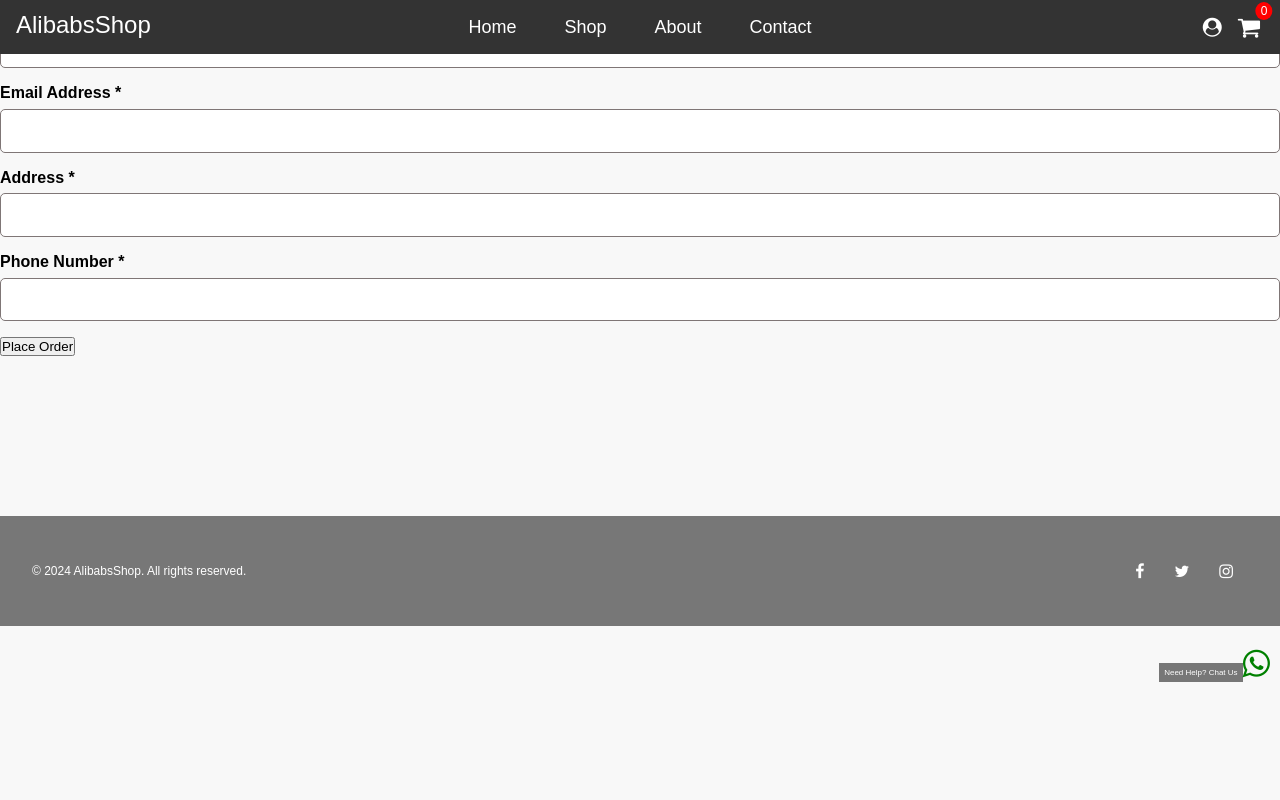
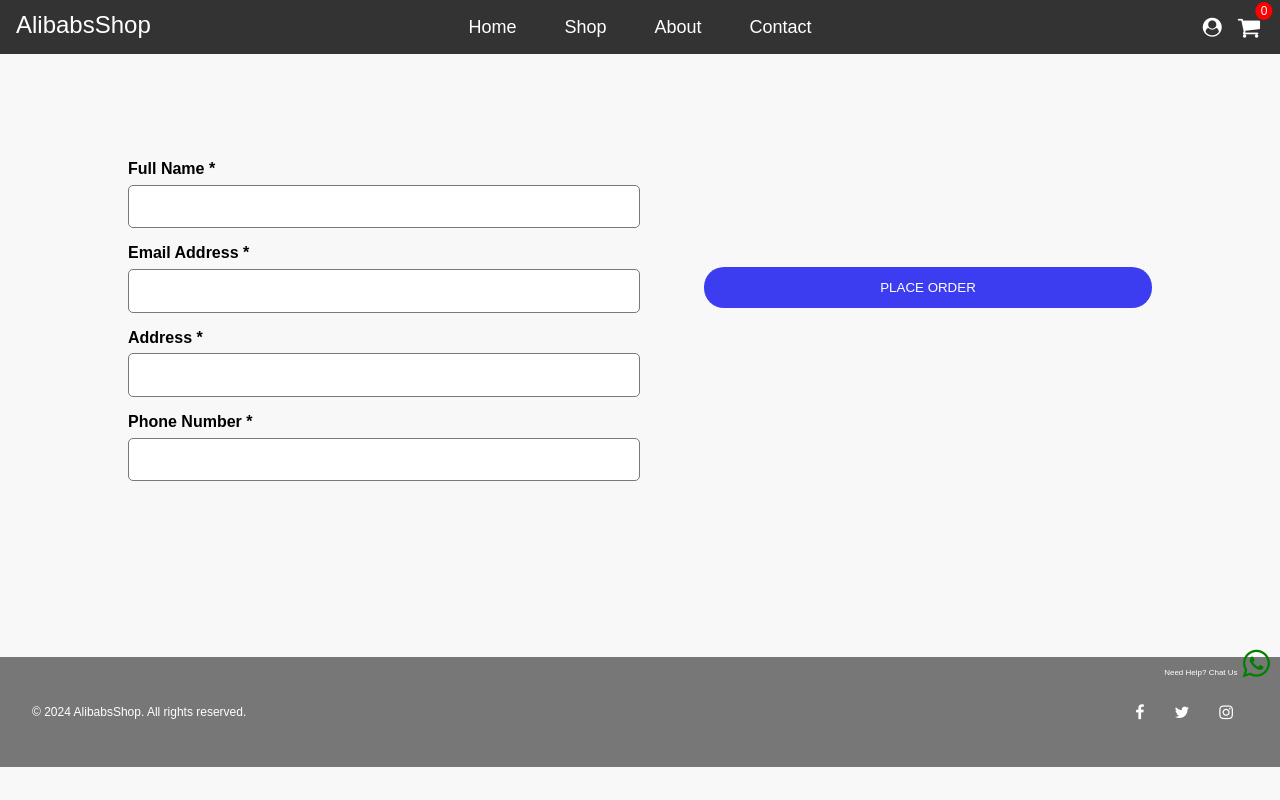
Before and after one commit to abmanaf/ShopMe, a React (Vite) app: page /E-commerce-react/CheckPointButton in a window 1280 px wide. Built offline with nearby package versions, Linux system fonts and the light colour scheme.

Commit message:
changes made

```diff
--- a/src/CheckPointButton.css
+++ b/src/CheckPointButton.css
@@ -1,5 +1,12 @@
+.checkout-container {
+  margin-top: 5em;
+}
+.checkout-content {
+  justify-content: center;
+  margin-top: 10em;
+}
 .check-point-table {
-  width: 50%;
+  width: 100%;
   border-collapse: collapse;
   margin-top: 20px;
   font-size: 16px;
@@ -23,3 +30,62 @@
 .check-point-table tbody tr:hover {
   background-color: #ddd;
 }
+.checkout-products {
+  margin-top: 5em;
+}
+.order-placed {
+  text-align: center;
+  justify-content: center;
+  color: green;
+}
+.place-order-btn {
+  width: 100%;
+  background-color: rgb(60, 60, 241);
+  padding: 1em 1em;
+  border-radius: 20px;
+  color: white;
+  border: none;
+  margin-top: 2em;
+  text-transform: uppercase;
+  cursor: pointer;
+}
+@media only screen and (min-width: 768px) {
+  .checkout-content {
+    display: flex;
+    margin-top: 10em;
+    gap: 4em;
+  }
+  .checkout-products {
+    width: 35%;
+  }
+  .checkout-form {
+    width: 40%;
+  }
+}
+@media only screen and (min-width: 1024px) {
+  .checkout-content {
+    display: flex;
+    margin-top: 10em;
+    gap: 4em;
+  }
+  .checkout-products {
+    width: 35%;
+  }
+  .checkout-form {
+    width: 40%;
+  }
+}
+
+@media only screen and (min-width: 1366px) {
+  .checkout-content {
+    display: flex;
+    margin-top: 10em;
+    gap: 4em;
+  }
+  .checkout-products {
+    width: 35%;
+  }
+  .checkout-form {
+    width: 40%;
+  }
+}
```
